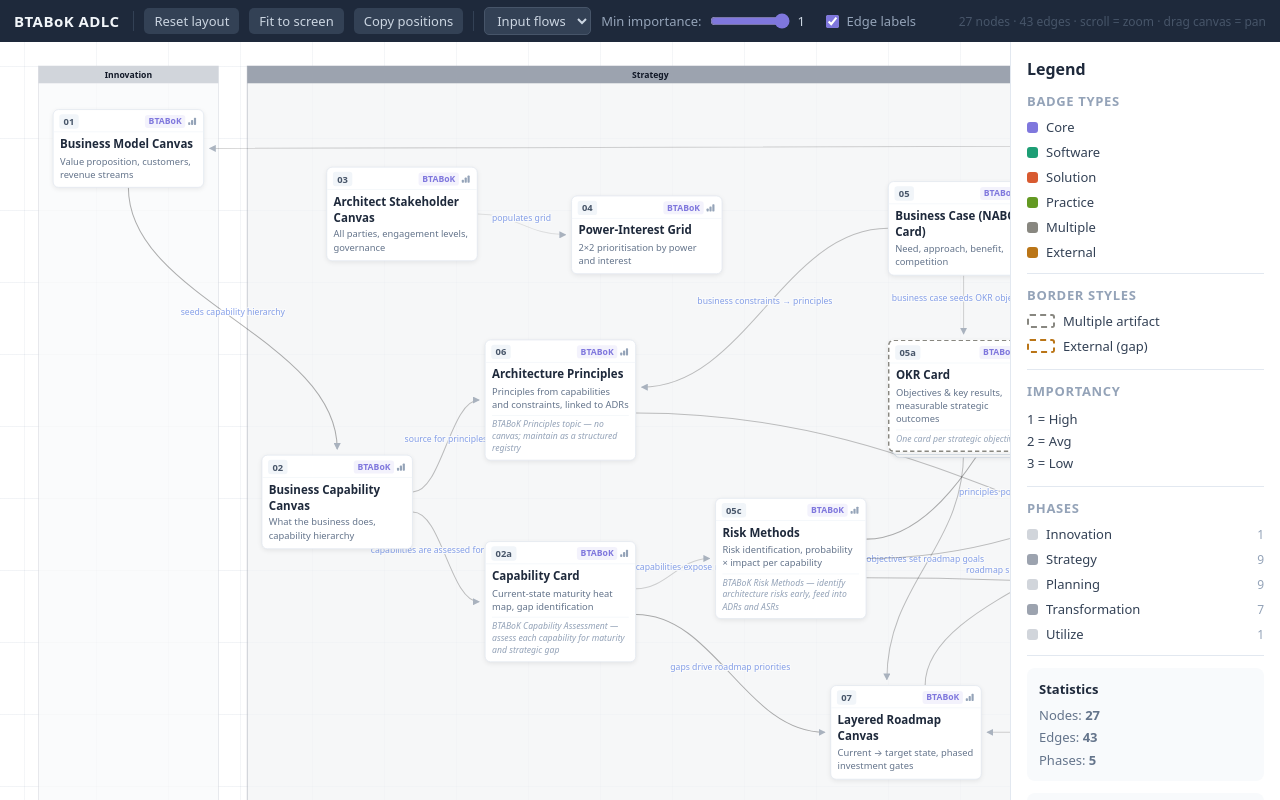
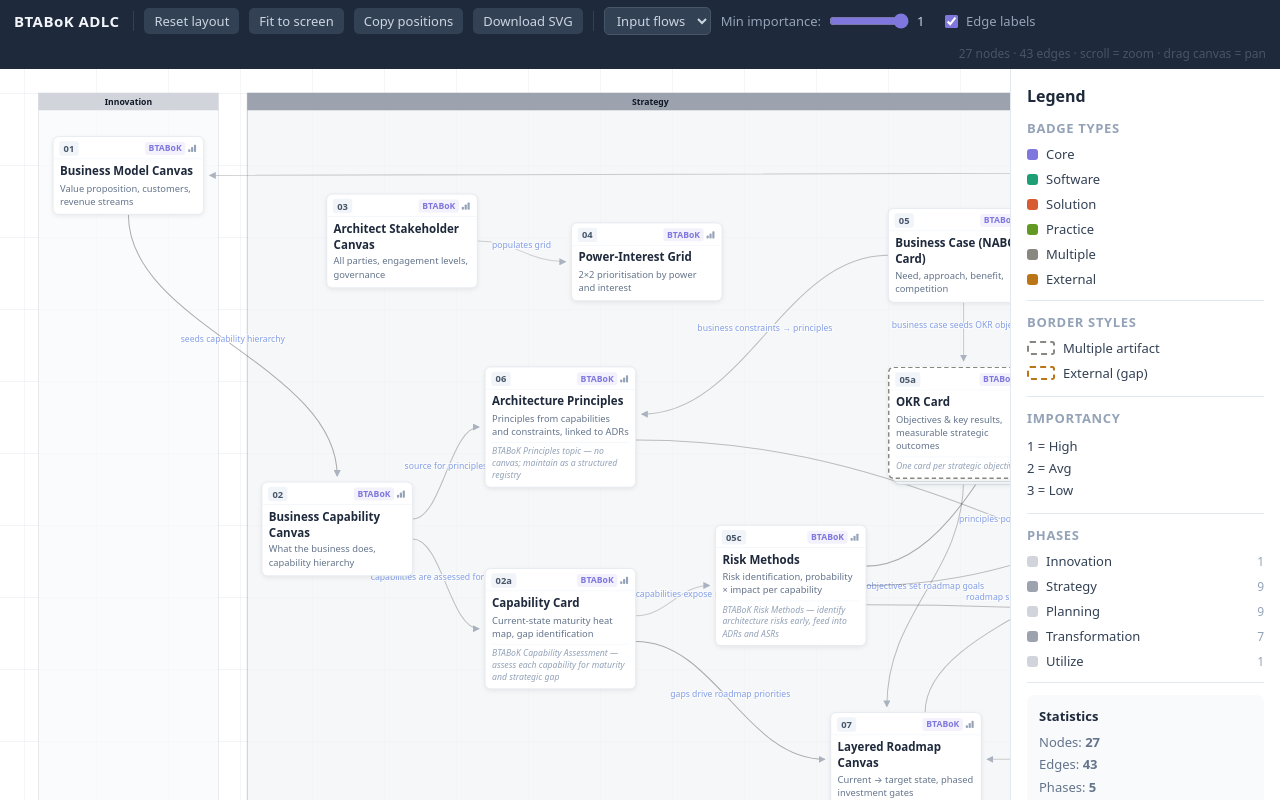
Before and after one commit to hza/btabok-adlc, a React (Vite) app: page / in a window 1280 px wide. Built offline with nearby package versions, Linux system fonts and the light colour scheme.

Commit message:
fix: update edge grey color values for improved visibility and add SVG download functionality to TopBar

```diff
--- a/src/App.tsx
+++ b/src/App.tsx
@@ -12,12 +12,12 @@
 import { SelectedPanel, LegendPanel } from './components/Sidebar';
 
 const EDGE_GREY_COLORS: Record<number, string> = {
-  1: 'rgba(30,30,30,0.10)',
-  2: 'rgba(30,30,30,0.22)',
-  3: 'rgba(30,30,30,0.36)',
+  1: 'rgba(30,30,30,0.30)',
+  2: 'rgba(30,30,30,0.36)',
+  3: 'rgba(30,30,30,0.40)',
   4: 'rgba(30,30,30,0.52)',
   5: 'rgba(30,30,30,0.68)',
-  6: 'rgba(30,30,30,0.85)',
+  6: 'rgba(30,30,30,0.95)',
 };
 
 function edgeGreyColor(importance: number): string {
@@ -93,6 +93,22 @@
       setTimeout(() => setCopied(false), 2000);
     });
   }, [positions]);
+
+  const svgRef = useRef<SVGSVGElement>(null);
+
+  const handleDownloadSVG = useCallback(() => {
+    const svg = svgRef.current;
+    if (!svg) return;
+    const serializer = new XMLSerializer();
+    const svgStr = serializer.serializeToString(svg);
+    const blob = new Blob([svgStr], { type: 'image/svg+xml' });
+    const url = URL.createObjectURL(blob);
+    const a = document.createElement('a');
+    a.href = url;
+    a.download = 'btabook-adlc.svg';
+    a.click();
+    URL.revokeObjectURL(url);
+  }, []);
 
   // ── derived ──────────────────────────────────────────────────────────────────
   const canvasW = Math.max(...Object.values(positions).map(p => p.x)) + NODE_W + 80;
@@ -172,6 +188,7 @@
         minImportance={minImportance}
         onMinImportanceChange={setMinImportance}
         onShowLabelsChange={setShowLabels}
+        onDownloadSVG={handleDownloadSVG}
       />
 
       <div style={{ display: 'flex', flex: 1, overflow: 'hidden' }}>
@@ -191,7 +208,7 @@
             position: 'absolute', transformOrigin: '0 0',
             transform: `translate(${pan.x}px,${pan.y}px) scale(${scale})`,
           }}>
-            <svg width={canvasW} height={canvasH} overflow="visible"
+            <svg ref={svgRef} width={canvasW} height={canvasH} overflow="visible"
               style={{ position: 'absolute', top: 0, left: 0, pointerEvents: 'none' }}>
               <defs>
                 <marker id="mLo" markerWidth="7" markerHeight="7" refX="6" refY="3.5" orient="auto">
--- a/src/components/TopBar.tsx
+++ b/src/components/TopBar.tsx
@@ -10,6 +10,7 @@
   onReset: () => void;
   onFit: () => void;
   onCopyPositions: () => void;
+  onDownloadSVG: () => void;
   onEdgeFilterChange: (v: 'all' | 'input') => void;
   onMinImportanceChange: (v: number) => void;
   onShowLabelsChange: (v: boolean) => void;
@@ -18,7 +19,7 @@
 export default function TopBar({
   edgeFilter, minImportance, showLabels, copied,
   nodeCount, edgeCount,
-  onReset, onFit, onCopyPositions,
+  onReset, onFit, onCopyPositions, onDownloadSVG,
   onEdgeFilterChange, onMinImportanceChange, onShowLabelsChange,
 }: TopBarProps) {
   return (
@@ -35,6 +36,7 @@
       <TopBtn onClick={onReset}>Reset layout</TopBtn>
       <TopBtn onClick={onFit}>Fit to screen</TopBtn>
       <TopBtn onClick={onCopyPositions}>{copied ? '✓ Copied!' : 'Copy positions'}</TopBtn>
+      <TopBtn onClick={onDownloadSVG}>Download SVG</TopBtn>
       <Divider/>
       <select
         value={edgeFilter}
```
